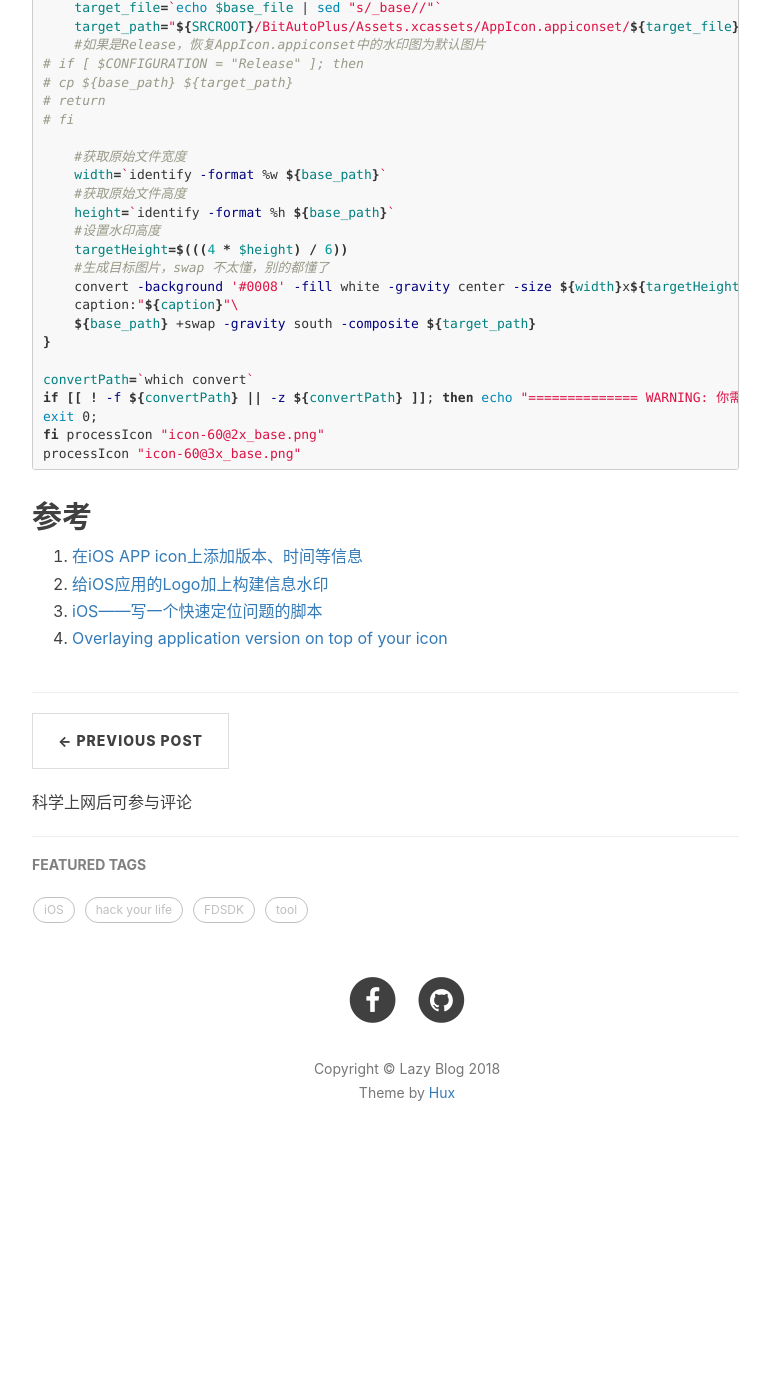
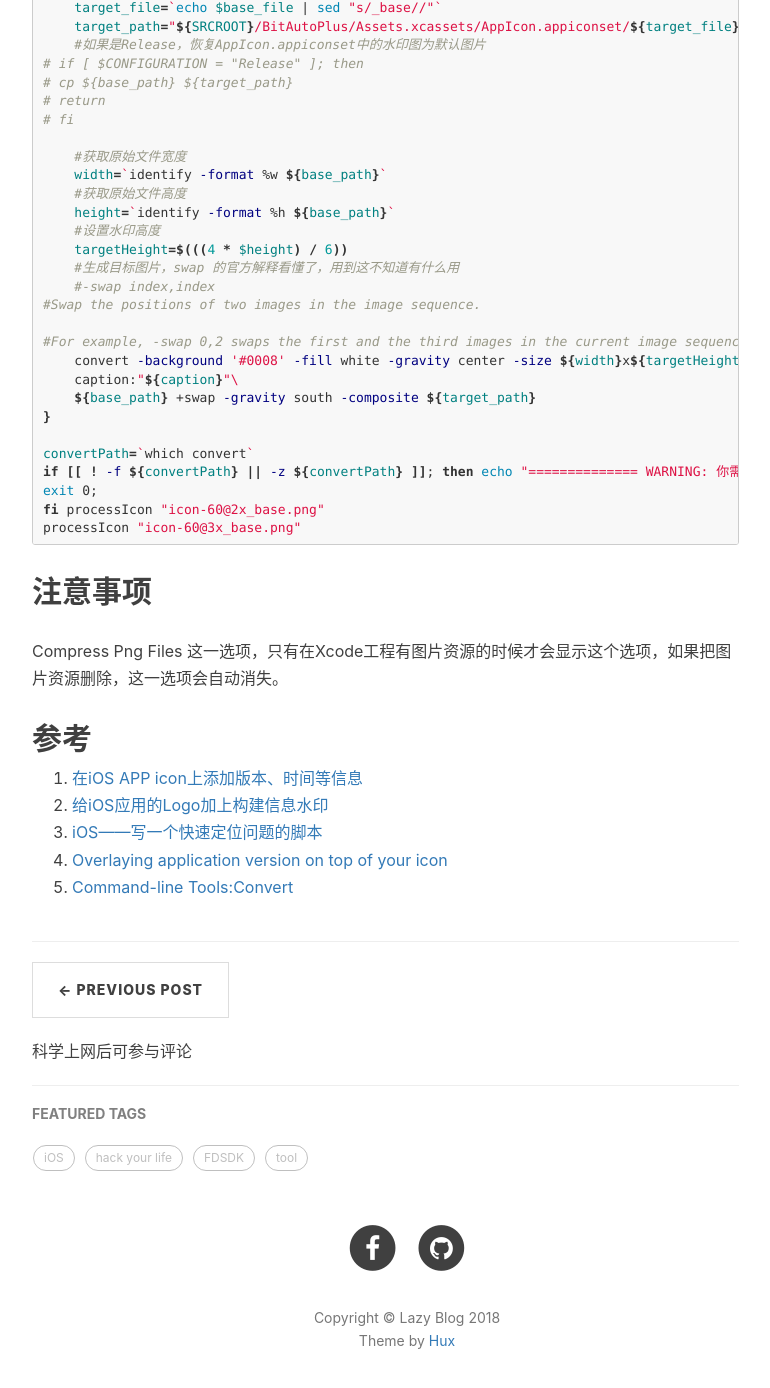
Before and after one commit to toolazytoname/toolazytoname.github.io, a Jekyll site: the page built from _posts/2018-10-03-iOS-Watermark-Icon.markdown, in a window 1280 px wide and 1400 px high, scrolled down 1707 px. Shown: the top 1388 px of the window, without its empty margins (233-1003 px from the left). Built offline with Jekyll 4.4.1, drawn with Linux system fonts in a browser that asks for light colours; nearby versions of some CDN libraries; comment, search, counter and statistics services are not loaded; before the commit the page ends 2904 px from its top, so only the background shows below that.

Commit message:
edit post

```diff
--- a/_posts/2018-10-03-iOS-Watermark-Icon.markdown
+++ b/_posts/2018-10-03-iOS-Watermark-Icon.markdown
@@ -72,7 +72,11 @@ function processIcon() {
     height=`identify -format %h ${base_path}`
     #设置水印高度
     targetHeight=$(((4 * $height) / 6))
-    #生成目标图片，swap 不太懂，别的都懂了
+    #生成目标图片，swap 的官方解释看懂了，用到这不知道有什么用
+    #-swap index,index
+#Swap the positions of two images in the image sequence.
+
+#For example, -swap 0,2 swaps the first and the third images in the current image sequence. Use +swap to switch the last two images in the sequence.
     convert -background '#0008' -fill white -gravity center -size ${width}x${targetHeight}\
     caption:"${caption}"\
     ${base_path} +swap -gravity south -composite ${target_path}
@@ -92,8 +96,15 @@ processIcon "icon-60@3x_base.png"
 ~~~
 
 
+
+## 注意事项
+
+Compress Png Files 这一选项，只有在Xcode工程有图片资源的时候才会显示这个选项，如果把图片资源删除，这一选项会自动消失。
+
 ## 参考
+
 1. [在iOS APP icon上添加版本、时间等信息](https://www.jianshu.com/p/df21c51668f1)
 2. [给iOS应用的Logo加上构建信息水印](https://juejin.im/post/5a32120f51882575d42f6609)
 3. [iOS——写一个快速定位问题的脚本](http://zhoulingyu.com/2017/04/04/iOS——写一个快速定位问题的脚本/#more)
 4. [Overlaying application version on top of your icon](http://merowing.info/2013/03/overlaying-application-version-on-top-of-your-icon/)
+5. [Command-line Tools:Convert](http://www.imagemagick.org/script/convert.php)
```
